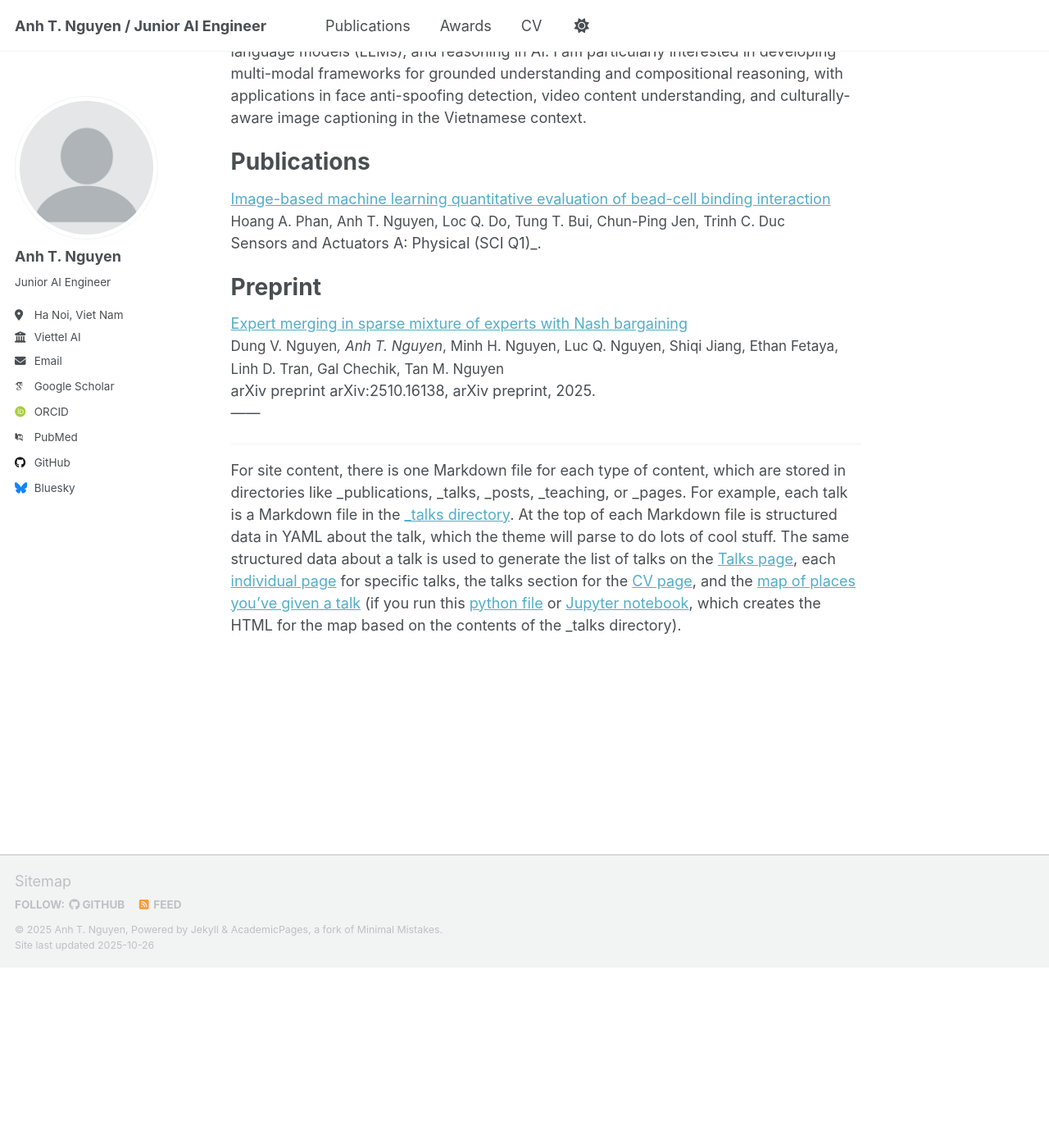
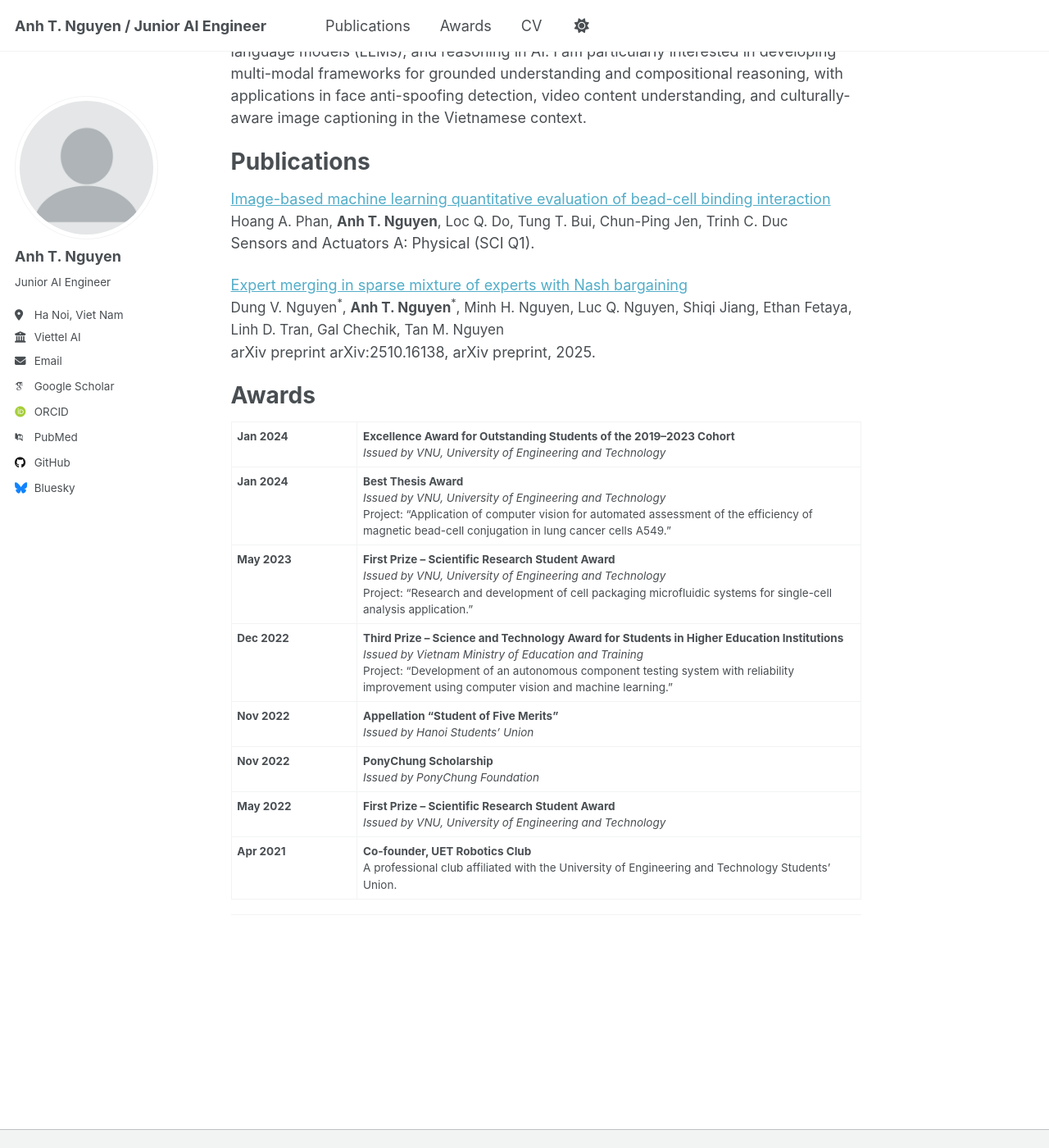
Before and after one commit to anh147/147anhnt.github.io, a Jekyll site: the page built from _pages/about.md, in a window 1280 px wide and 1400 px high, scrolled down 325 px. Shown: the whole window at 82% size. Built offline with Jekyll 4.4.1, drawn with Linux system fonts in a browser that asks for light colours; some web fonts are replaced; a script that is not in the unit is left out; before the commit the page ends 1505 px from its top, so only the background shows below that.

Commit message:
init commit

```diff
--- a/_pages/about.md
+++ b/_pages/about.md
@@ -16,18 +16,76 @@ My current research interests include vision-language models (VLMs), multi-modal
 Publications
 ======
 <span style="font-size:18px;">[Image-based machine learning quantitative evaluation of bead-cell binding interaction](https://www.sciencedirect.com/science/article/abs/pii/S0924424724011178)</span><br>
-<span style="font-size:17px;"> Hoang A. Phan, Anh T. Nguyen, Loc Q. Do, Tung T. Bui, Chun-Ping Jen, Trinh C. Duc </span><br>
-<span style="font-size:18px;"> Sensors and Actuators A: Physical (SCI Q1)_.</span><br>
+<span style="font-size:17px;"> Hoang A. Phan, <strong>Anh T. Nguyen</strong>, Loc Q. Do, Tung T. Bui, Chun-Ping Jen, Trinh C. Duc </span><br>
+<span style="font-size:18px;"> Sensors and Actuators A: Physical (SCI Q1).</span><br>
 <!-- --- -->
 
-Preprint
-======
 <span style="font-size:18px;">[Expert merging in sparse mixture of experts with Nash bargaining](https://arxiv.org/pdf/2510.16138)</span><br>
-<span style="font-size:17px;"> Dung V. Nguyen*, Anh T. Nguyen*, Minh H. Nguyen, Luc Q. Nguyen, Shiqi Jiang, Ethan Fetaya, Linh D. Tran, Gal Chechik, Tan M. Nguyen </span><br>
+<span style="font-size:17px;"> Dung V. Nguyen<sup>*</sup>,
+<strong>Anh T. Nguyen</strong><sup>*</sup>, Minh H. Nguyen, Luc Q. Nguyen, Shiqi Jiang, Ethan Fetaya, Linh D. Tran, Gal Chechik, Tan M. Nguyen </span><br>
 <span style="font-size:18px;"> arXiv preprint arXiv:2510.16138, arXiv preprint, 2025.</span><br>
 <!-- --- -->
+
+Awards
+======
+<table style="width:100%; border-collapse:collapse;">
+  <tr>
+    <td style="width:20%; vertical-align:top;"><b>Jan 2024</b></td>
+    <td><b>Excellence Award for Outstanding Students of the 2019–2023 Cohort</b><br>
+      <i>Issued by VNU, University of Engineering and Technology</i>
+    </td>
+  </tr>
+
+  <tr>
+    <td style="vertical-align:top;"><b>Jan 2024</b></td>
+    <td><b>Best Thesis Award</b><br>
+      <i>Issued by VNU, University of Engineering and Technology</i><br>
+      Project: “Application of computer vision for automated assessment of the efficiency of magnetic bead-cell conjugation in lung cancer cells A549.”
+    </td>
+  </tr>
+
+  <tr>
+    <td style="vertical-align:top;"><b>May 2023</b></td>
+    <td><b>First Prize – Scientific Research Student Award</b><br>
+      <i>Issued by VNU, University of Engineering and Technology</i><br>
+      Project: “Research and development of cell packaging microfluidic systems for single-cell analysis application.”
+    </td>
+  </tr>
+
+  <tr>
+    <td style="vertical-align:top;"><b>Dec 2022</b></td>
+    <td><b>Third Prize – Science and Technology Award for Students in Higher Education Institutions</b><br>
+      <i>Issued by Vietnam Ministry of Education and Training</i><br>
+      Project: “Development of an autonomous component testing system with reliability improvement using computer vision and machine learning.”
+    </td>
+  </tr>
+
+  <tr>
+    <td style="vertical-align:top;"><b>Nov 2022</b></td>
+    <td><b>Appellation “Student of Five Merits”</b><br>
+      <i>Issued by Hanoi Students’ Union</i>
+    </td>
+  </tr>
+
+  <tr>
+    <td style="vertical-align:top;"><b>Nov 2022</b></td>
+    <td><b>PonyChung Scholarship</b><br>
+      <i>Issued by PonyChung Foundation</i>
+    </td>
+  </tr>
+
+  <tr>
+    <td style="vertical-align:top;"><b>May 2022</b></td>
+    <td><b>First Prize – Scientific Research Student Award</b><br>
+      <i>Issued by VNU, University of Engineering and Technology</i>
+    </td>
+  </tr>
+
+  <tr>
+    <td style="vertical-align:top;"><b>Apr 2021</b></td>
+    <td><b>Co-founder, UET Robotics Club</b><br>
+      A professional club affiliated with the University of Engineering and Technology Students’ Union.
+    </td>
+  </tr>
+</table>
 ------
-
-
-------
-For site content, there is one Markdown file for each type of content, which are stored in directories like _publications, _talks, _posts, _teaching, or _pages. For example, each talk is a Markdown file in the [_talks directory](https://github.com/academicpages/academicpages.github.io/tree/master/_talks). At the top of each Markdown file is structured data in YAML about the talk, which the theme will parse to do lots of cool stuff. The same structured data about a talk is used to generate the list of talks on the [Talks page](https://academicpages.github.io/talks), each [individual page](https://academicpages.github.io/talks/2012-03-01-talk-1) for specific talks, the talks section for the [CV page](https://academicpages.github.io/cv), and the [map of places you've given a talk](https://academicpages.github.io/talkmap.html) (if you run this [python file](https://github.com/academicpages/academicpages.github.io/blob/master/talkmap.py) or [Jupyter notebook](https://github.com/academicpages/academicpages.github.io/blob/master/talkmap.ipynb), which creates the HTML for the map based on the contents of the _talks directory).
```
